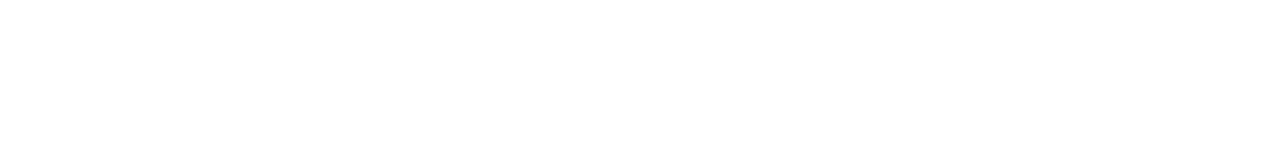
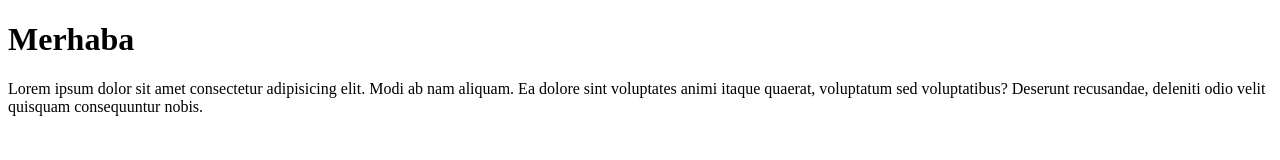
Before and after one commit to MerveSky/myfirstproject, a plain HTML site: page index.html in a window 1280 px wide. Drawn offline with Linux system fonts and the light colour scheme.

Commit message:
mesaj eklendi

```diff
--- a/index.html
+++ b/index.html
@@ -6,6 +6,7 @@
     <title>Document</title>
 </head>
 <body>
-
+    <h1>Merhaba</h1>
+    <p>Lorem ipsum dolor sit amet consectetur adipisicing elit. Modi ab nam aliquam. Ea dolore sint voluptates animi itaque quaerat, voluptatum sed voluptatibus? Deserunt recusandae, deleniti odio velit quisquam consequuntur nobis.</p>
 </body>
 </html>
```
